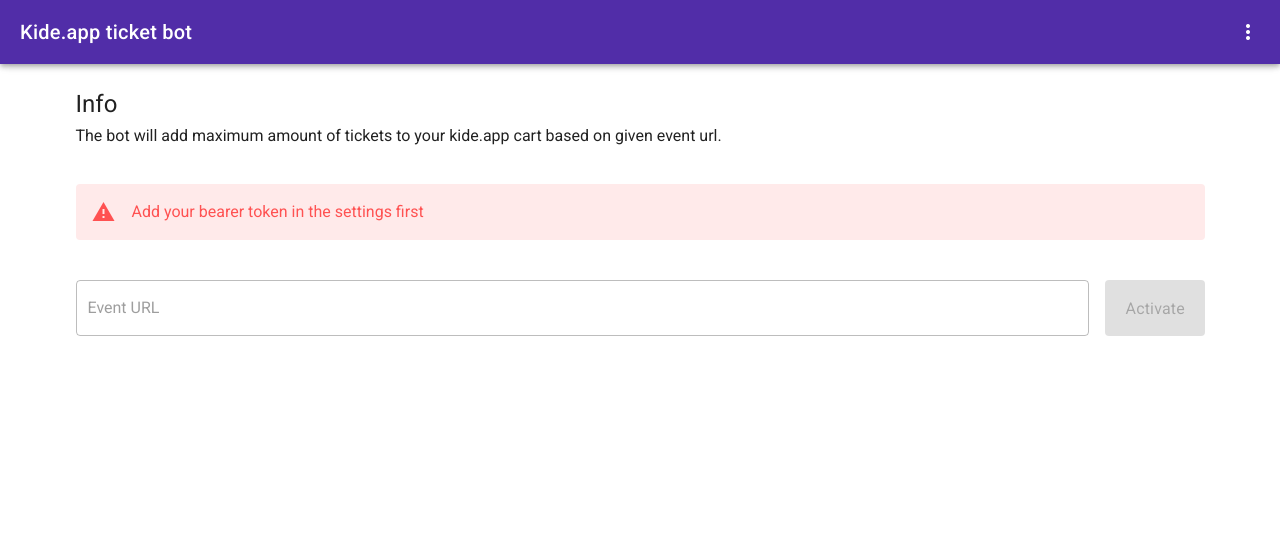
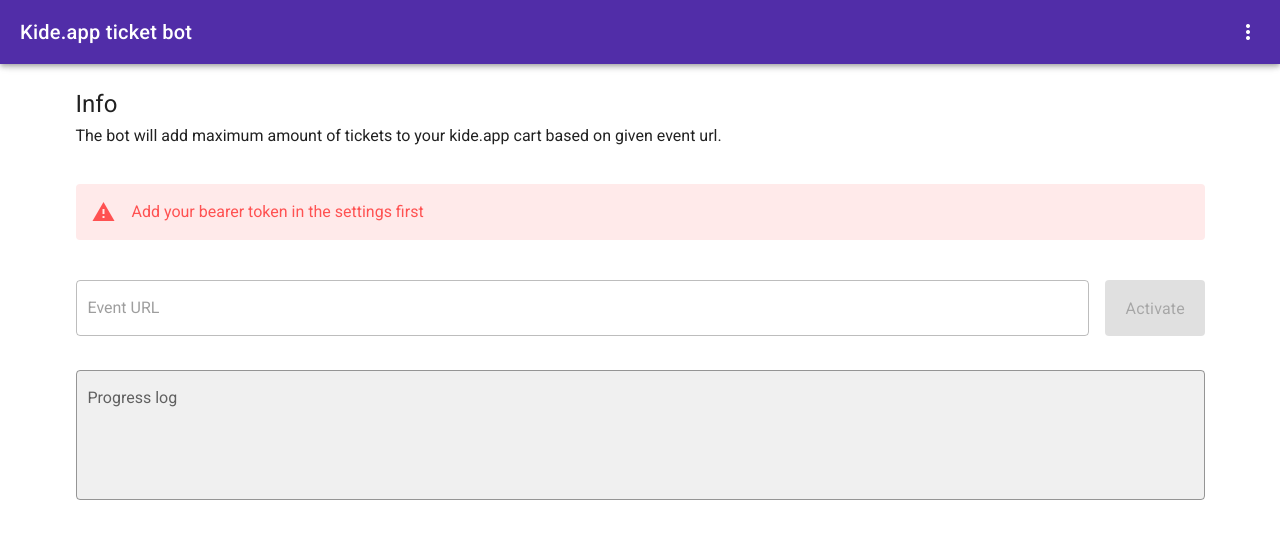
Before and after one commit to AleksiVirkkala/KideAppBot, a Vue app: page / in a window 1280 px wide. Shown: the top 538 px of the page. Built offline with nearby package versions, Linux system fonts and the light colour scheme.

Commit message:
Added logging methods to display progress to user

```diff
--- a/src/views/Home.vue
+++ b/src/views/Home.vue
@@ -16,12 +16,16 @@
         </v-alert>
       </v-col>
     </v-row>
+    <v-form ref="urlField">
       <v-row class="mt-10 flex-nowrap">
         <div class="pr-2 flex-grow-1">
           <v-text-field
             label="Event URL"
+            v-model="eventUrl"
             outlined
-          :disabled="promtToAddToken"
+            validate-on-blur
+            :disabled="promtToAddToken || this.botIsActive"
+            :rules="[(value) => !!value || 'Enter value']"
           ></v-text-field>
         </div>
         <div class="pl-2">
@@ -30,21 +34,25 @@
             height="56"
             width="100"
             class="text-none text-subtitle-1 flex-shrink-1"
-          :disabled="promtToAddToken"
+            :disabled="promtToAddToken || this.botIsActive"
             elevation="0"
+            @click="startBot"
           >
             Activate
           </v-btn>
         </div>
       </v-row>
-    <v-row>
-      <v-col class="px-0">
-        <v-fade-transition>
-          <v-alert :type="alert.type" v-show="alert.show">
-            {{ alert.content }}
-          </v-alert>
-        </v-fade-transition>
-      </v-col>
+    </v-form>
+    <v-row class="mt-4">
+      <v-textarea
+        filled
+        name="ProgressLog"
+        label="Progress log"
+        v-model="logValue"
+        auto-grow
+        outlined
+        readonly
+      ></v-textarea>
     </v-row>
   </v-container>
 </template>
@@ -55,11 +63,47 @@
   data() {
     return {
       promtToAddToken: false,
-      alert: {
-        show: false,
-        type: 'success',
-        content: ''
+      eventUrl: '',
+      logValue: '',
+      botIsActive: false
     }
+  },
+  methods: {
+    log(text = '', type, replace) {
+      let prefix = this.logValue ? '\n' : ''
+      if (type === 'e') prefix += '❌ '
+      else if (type === 'w') prefix += '⚠️ '
+      else if (type === 's') prefix += '✅ '
+      else if (type === 'l') prefix += '⌛ '
+
+      if (replace) {
+        this.logValue = this.logValue.substr(0, this.logValue.lastIndexOf('\n'))
+      }
+
+      this.logValue += prefix + text
+    },
+    logSeparation() {
+      if (this.logValue) {
+        this.log()
+        this.log('----------')
+        this.log()
+      }
+    },
+    stopBot(msg, type) {
+      this.log(msg, type)
+      this.botIsActive = false
+    },
+    async startBot() {
+      if (!this.$refs.urlField.validate()) return
+      this.botIsActive = true
+      this.logSeparation()
+      const url = this.eventUrl
+      const idStartIndex = url.lastIndexOf('/') + 1
+      if (idStartIndex === 0 || idStartIndex === url.length) {
+        this.log('sadf')
+        this.stopBot("Couldn't parse productPageId from given URL", 'e')
+      }
+      // const productPageId = url.substr(url.lastIndexOf('/') + 1, url.length)
     }
   },
   created() {
```
Lines whose indentation alone changed are shown as unchanged.
